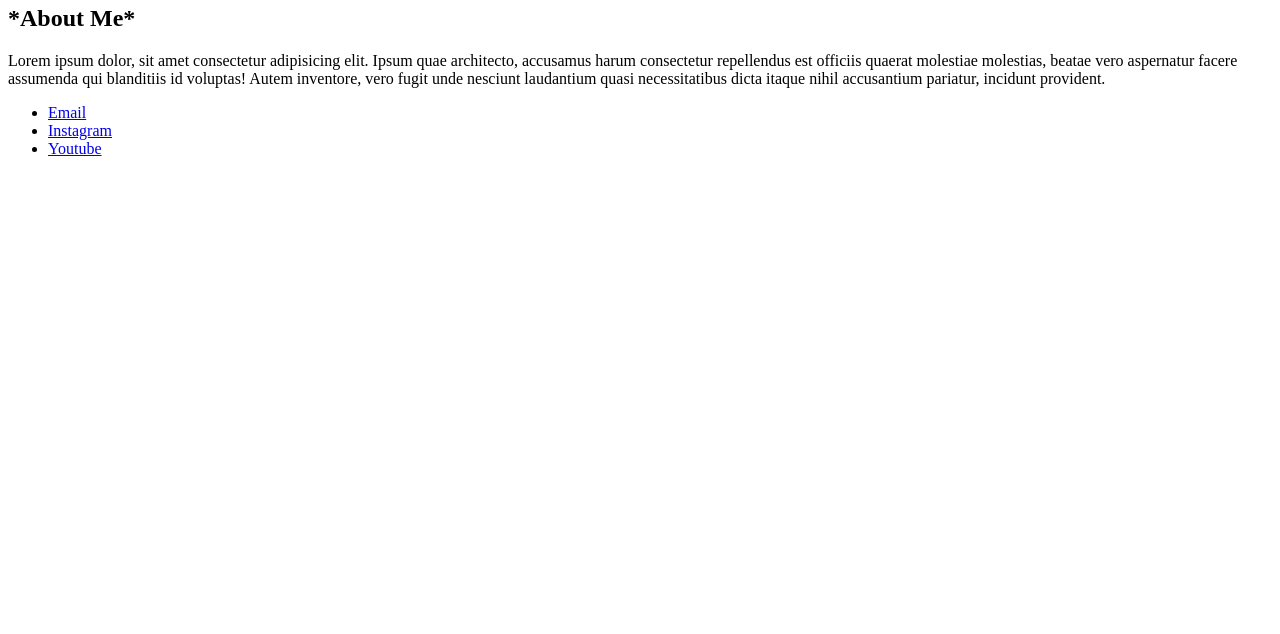
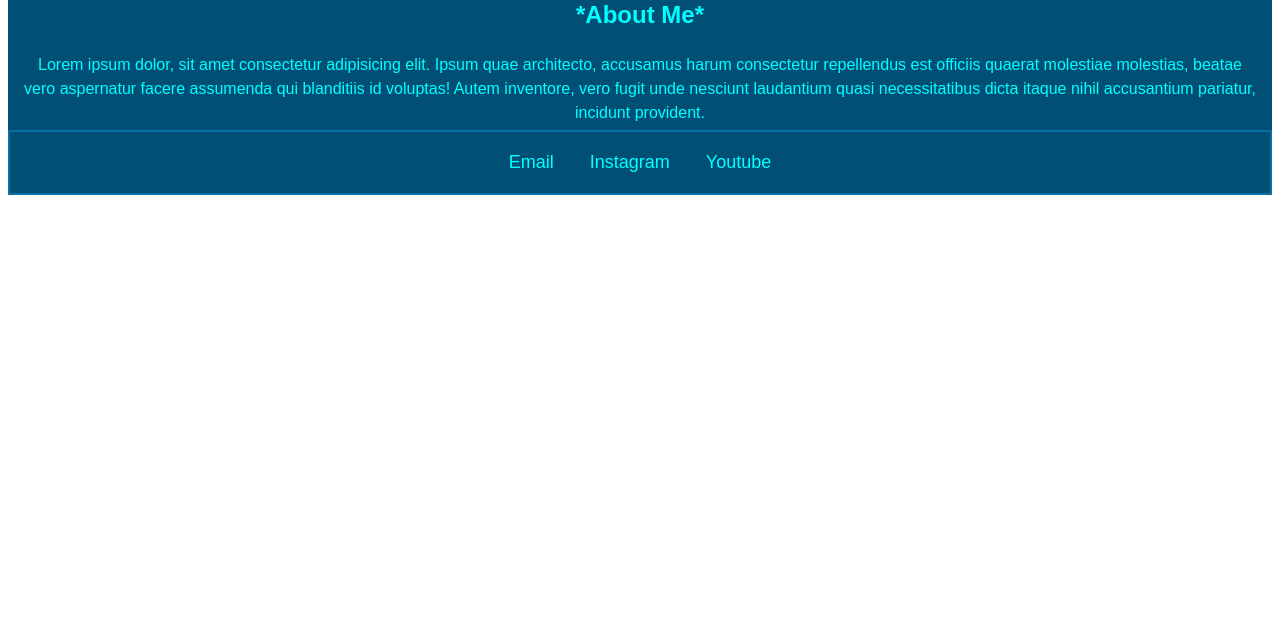
Before and after one commit to r0v10rd/Websites, a plain HTML site: page index.html in a window 1280 px wide. Shown: the part 166-800 px from the top of the page. Drawn offline with Linux system fonts and the light colour scheme.

Commit message:
Update index.html

```diff
--- a/index.html
+++ b/index.html
@@ -5,7 +5,7 @@
     <meta charset="UTF-8">
     <meta name="viewport" content="width=device-width, initial-scale=1.0">
     <title>Ravi Ardhana - WebDev</title>
-    <link rel="stylesheet" href="Portfolio.css">
+    <link rel="stylesheet" href="style.css">
 </head>
 
 <body>
```
